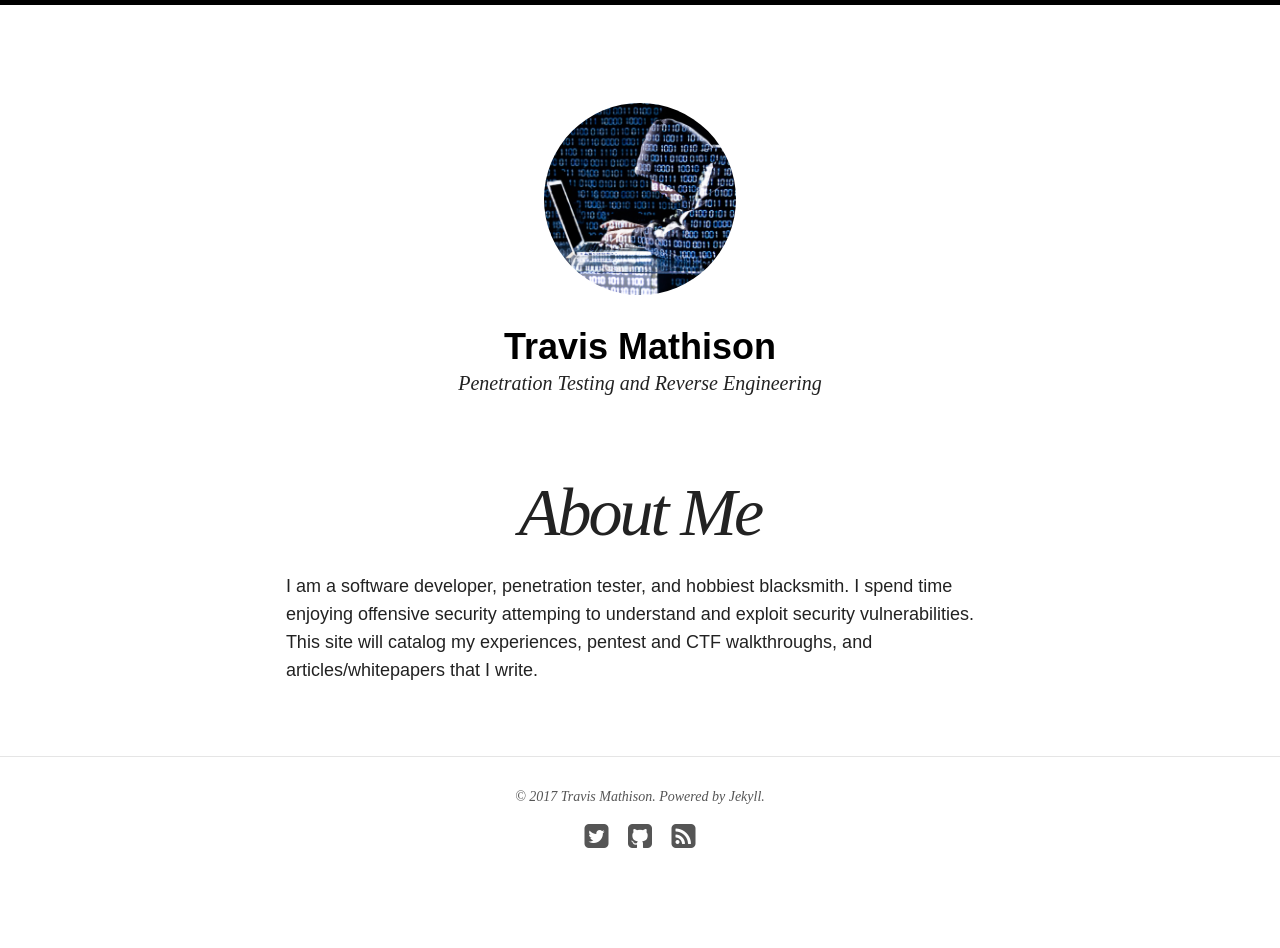
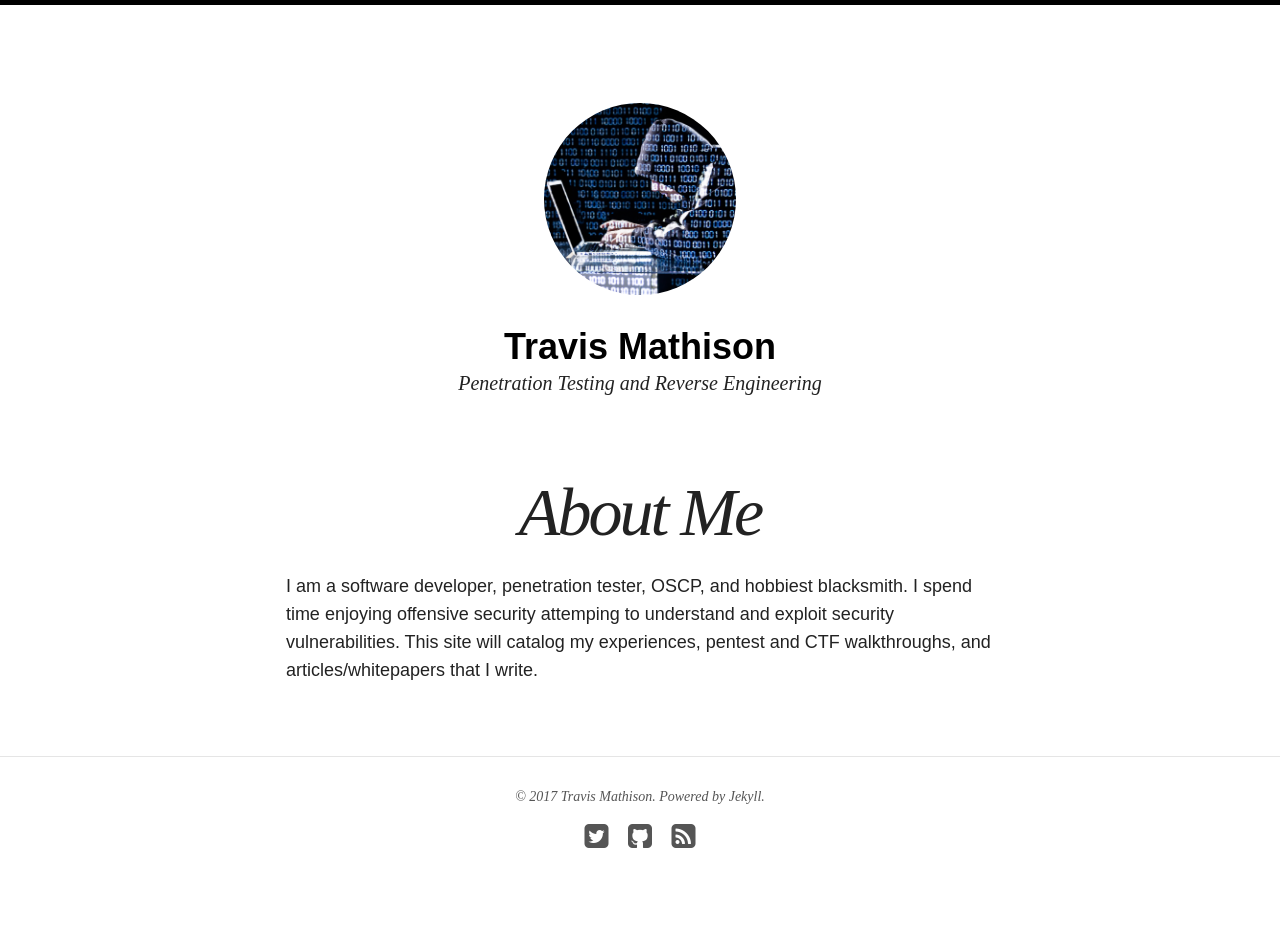
Before and after one commit to tdmathison/tdmathison.github.io, a Jekyll site: the page built from _pages/about.md, in a window 1280 px wide. Built offline with Jekyll 4.4.1, drawn with Linux system fonts in a browser that asks for light colours; nearby versions of some CDN libraries.

Commit message:
updating about text

```diff
--- a/_pages/about.md
+++ b/_pages/about.md
@@ -1,8 +1,8 @@
 ---
 layout: page
 title: About Me
-modified: 2017-07-14
+modified: 2017-08-03
 permalink: /about/
 ---
 
-I am a software developer, penetration tester, and hobbiest blacksmith.  I spend time enjoying offensive security attemping to understand and exploit security vulnerabilities.  This site will catalog my experiences, pentest and CTF walkthroughs, and articles/whitepapers that I write.
+I am a software developer, penetration tester, OSCP, and hobbiest blacksmith.  I spend time enjoying offensive security attemping to understand and exploit security vulnerabilities.  This site will catalog my experiences, pentest and CTF walkthroughs, and articles/whitepapers that I write.
```
